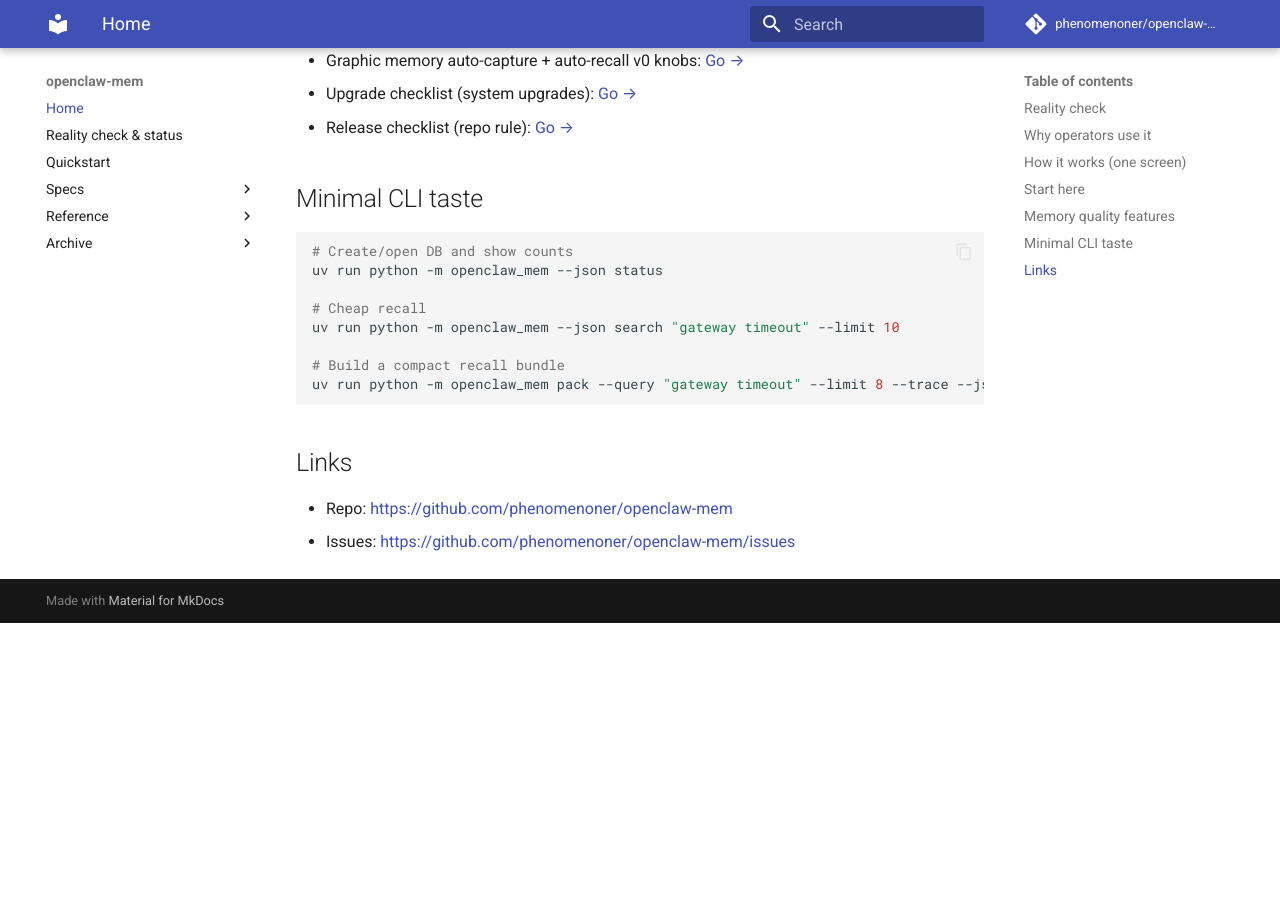
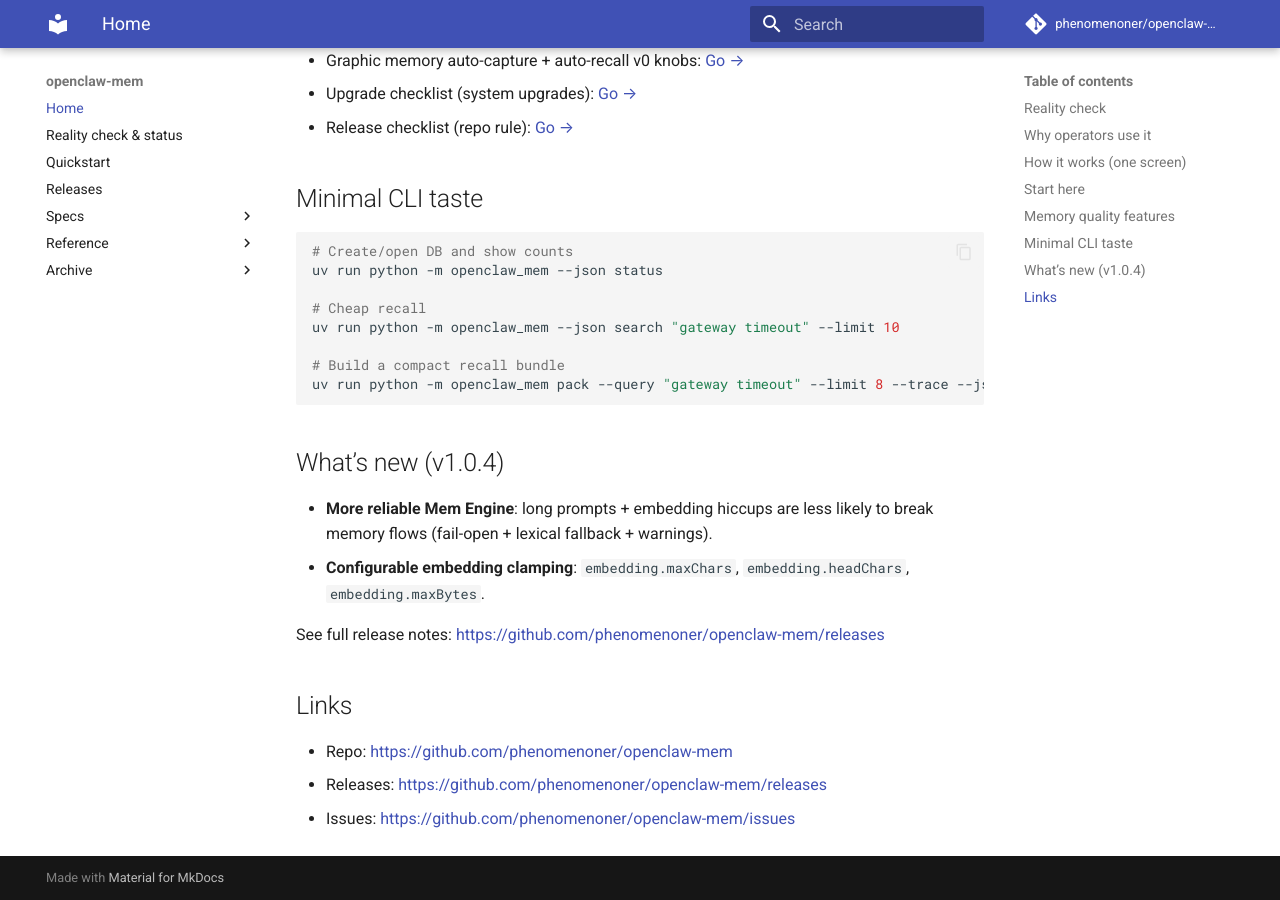
Before and after one commit to phenomenoner/openclaw-mem, an MkDocs documentation site: the page built from docs/index.md, in a window 1280 px wide and 900 px high, scrolled down 1577 px. Built offline with MkDocs 1.6.1 and Material for MkDocs 9.7.7, drawn with Linux system fonts in a browser that asks for light colours; comment, search, counter and statistics services are not loaded; before the commit the page ends 2200 px from its top, so only the background shows below that.

Commit message:
docs: public-facing pass (releases link + v1.0.4 highlights)

````diff
--- a/docs/index.md
+++ b/docs/index.md
@@ -62,7 +62,15 @@
 uv run python -m openclaw_mem pack --query "gateway timeout" --limit 8 --trace --json
 ```
 
+## What’s new (v1.0.4)
+
+- **More reliable Mem Engine**: long prompts + embedding hiccups are less likely to break memory flows (fail-open + lexical fallback + warnings).
+- **Configurable embedding clamping**: `embedding.maxChars`, `embedding.headChars`, `embedding.maxBytes`.
+
+See full release notes: <https://github.com/phenomenoner/openclaw-mem/releases>
+
 ## Links
 
 - Repo: <https://github.com/phenomenoner/openclaw-mem>
+- Releases: <https://github.com/phenomenoner/openclaw-mem/releases>
 - Issues: <https://github.com/phenomenoner/openclaw-mem/issues>
--- a/mkdocs.yml
+++ b/mkdocs.yml
@@ -31,6 +31,7 @@
   - Home: index.md
   - Reality check & status: reality-check.md
   - Quickstart: quickstart.md
+  - Releases: https://github.com/phenomenoner/openclaw-mem/releases
   - Specs:
       - Docs memory (hybrid search v0): specs/docs-memory-hybrid-search-v0.md
       - Graphic memory (GraphRAG-lite PRD): specs/graphic-memory-graphrag-lite-prd.md
````
Also changed, not shown: README.md (+6 -0 lines), docs/notes/pm-brief-v1.0.4.md (deleted, +0 -34 lines).
